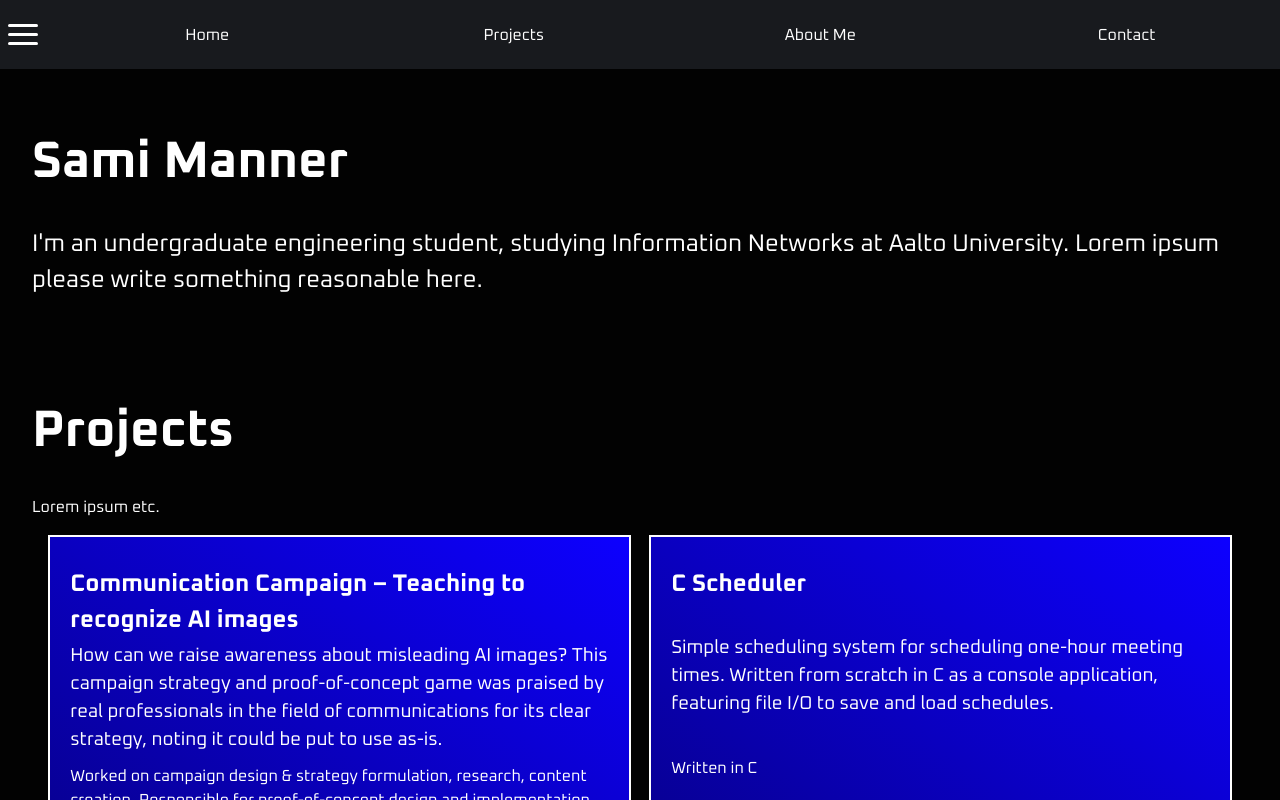
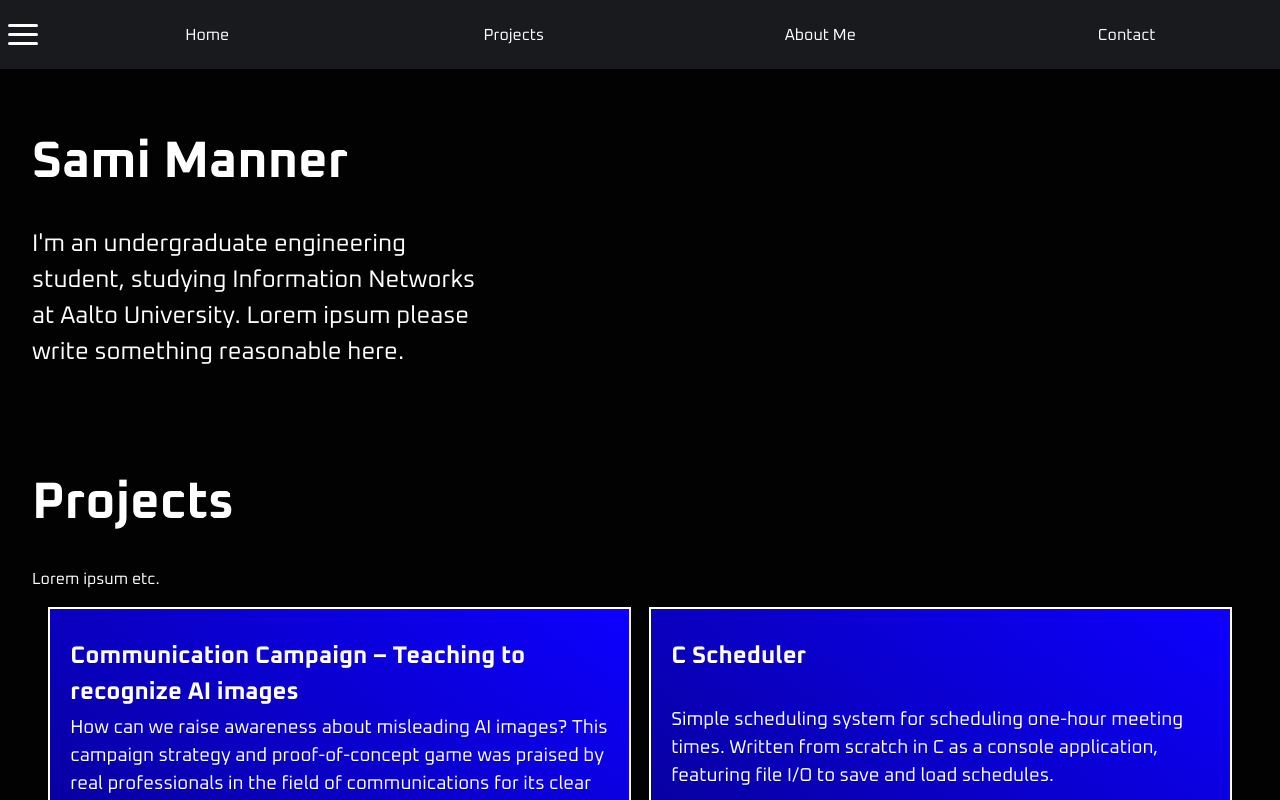
Before and after one commit to silentwinter0/portfolio, a React (Vite) app: page / in a window 1280 px wide. Shown: the top 800 px of the page. Built offline with nearby package versions, Linux system fonts and the light colour scheme.

Commit message:
Adjusted front page intro text styling

```diff
--- a/src/pages/FrontPage.css
+++ b/src/pages/FrontPage.css
@@ -48,3 +48,9 @@ html, body, #root {
   font-weight: 500;
   margin: 0.5rem 0;
 }
+
+.beginning-introduction {
+  padding: 2em;
+  width: 40%;
+  box-sizing: border-box;
+}
--- a/src/pages/FrontPage.jsx
+++ b/src/pages/FrontPage.jsx
@@ -11,7 +11,7 @@ function FrontPage() {
   return (
     <div className="background">
       <Header />
-      <div className="card">
+      <div className="beginning-introduction">
         <h1>Sami Manner</h1>
         <p className='bigtext'>
           I'm an undergraduate engineering student, studying Information
```
